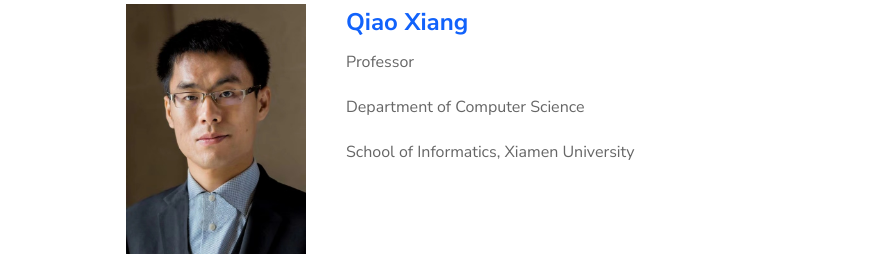
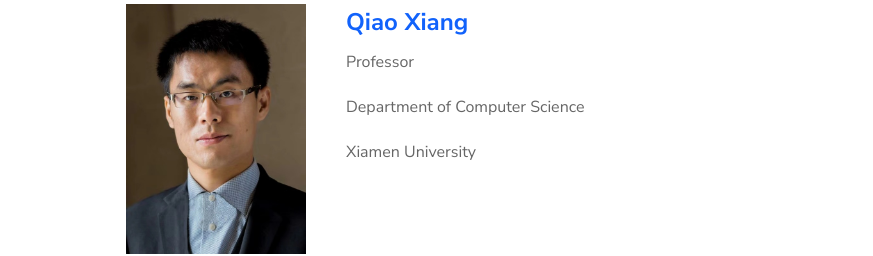
Before and after one commit to dangmai2/fofosdn2021, a website: page index.html in a window 1280 px wide. Shown: the part 3800-4056 px from the top of the page, without its empty margins (54-927 px from the left). Drawn offline with Linux system fonts and the light colour scheme; files whose address does not match are found by name.

Commit message:
fix info quio

```diff
--- a/index.html
+++ b/index.html
@@ -504,7 +504,7 @@
 									</h2>
 									<p>Professor</p>
 									<p>Department of Computer Science</p>
-									<p>School of Informatics, Xiamen University</p>
+									<p>Xiamen University</p>
 									<!-- <p class="location"><b>Closing the Loop: Network Control in the Data
 											Plane</b></p>
 									<p class="location"><b>Abstract</b></p>
```
